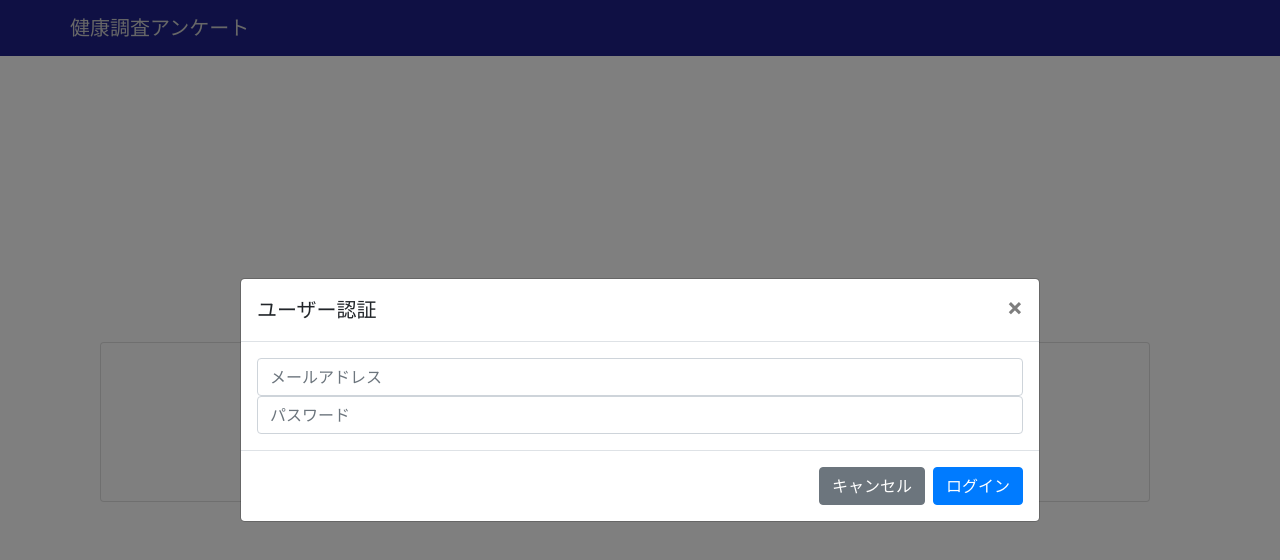
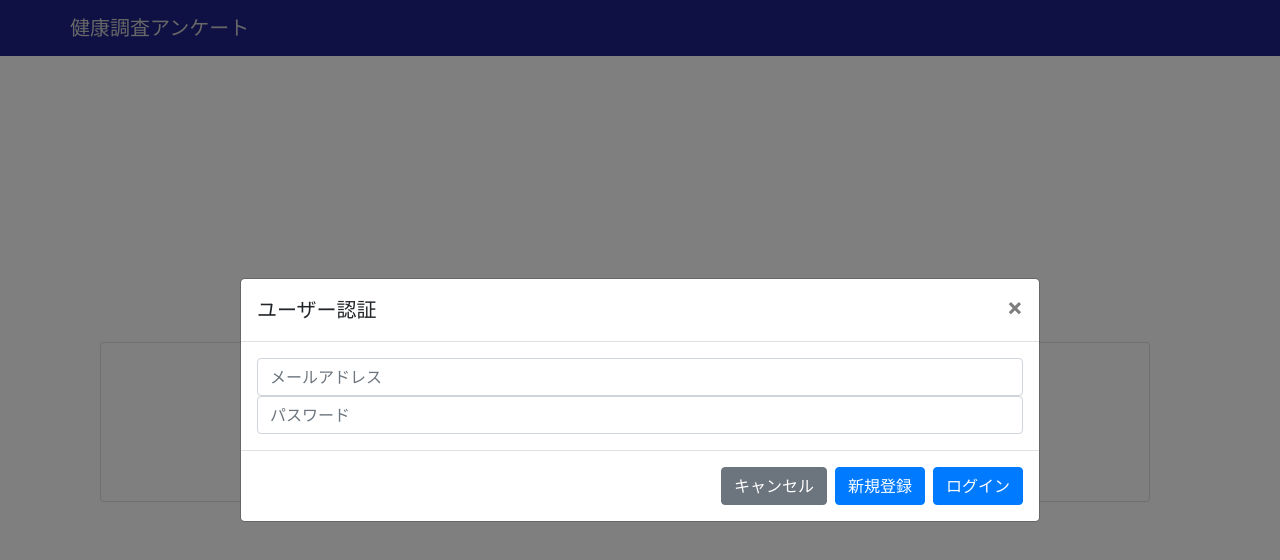
Before and after one commit to asaken1021/daily-health-check, a Vue app in the folder frontend/: page / in a window 1280 px wide. Both pictures are taken after a click on the button "調査結果". Shown: the top 560 px of the page. Built offline with nearby package versions, Linux system fonts and the light colour scheme.

Commit message:
[add] login modal から registration modal を開けるように

```diff
--- a/frontend/src/components/AuthModal.vue
+++ b/frontend/src/components/AuthModal.vue
@@ -57,6 +57,14 @@
       <template v-slot:modal-footer>
         <b-button variant="secondary" @click="$bvModal.hide('modal-auth')"
           >キャンセル</b-button
+        >
+        <b-button
+          variant="primary"
+          @click="
+            $bvModal.hide('modal-auth');
+            $bvModal.show('modal-registration');
+          "
+          >新規登録</b-button
         >
         <b-button variant="primary" @click="login">ログイン</b-button>
       </template>
```
